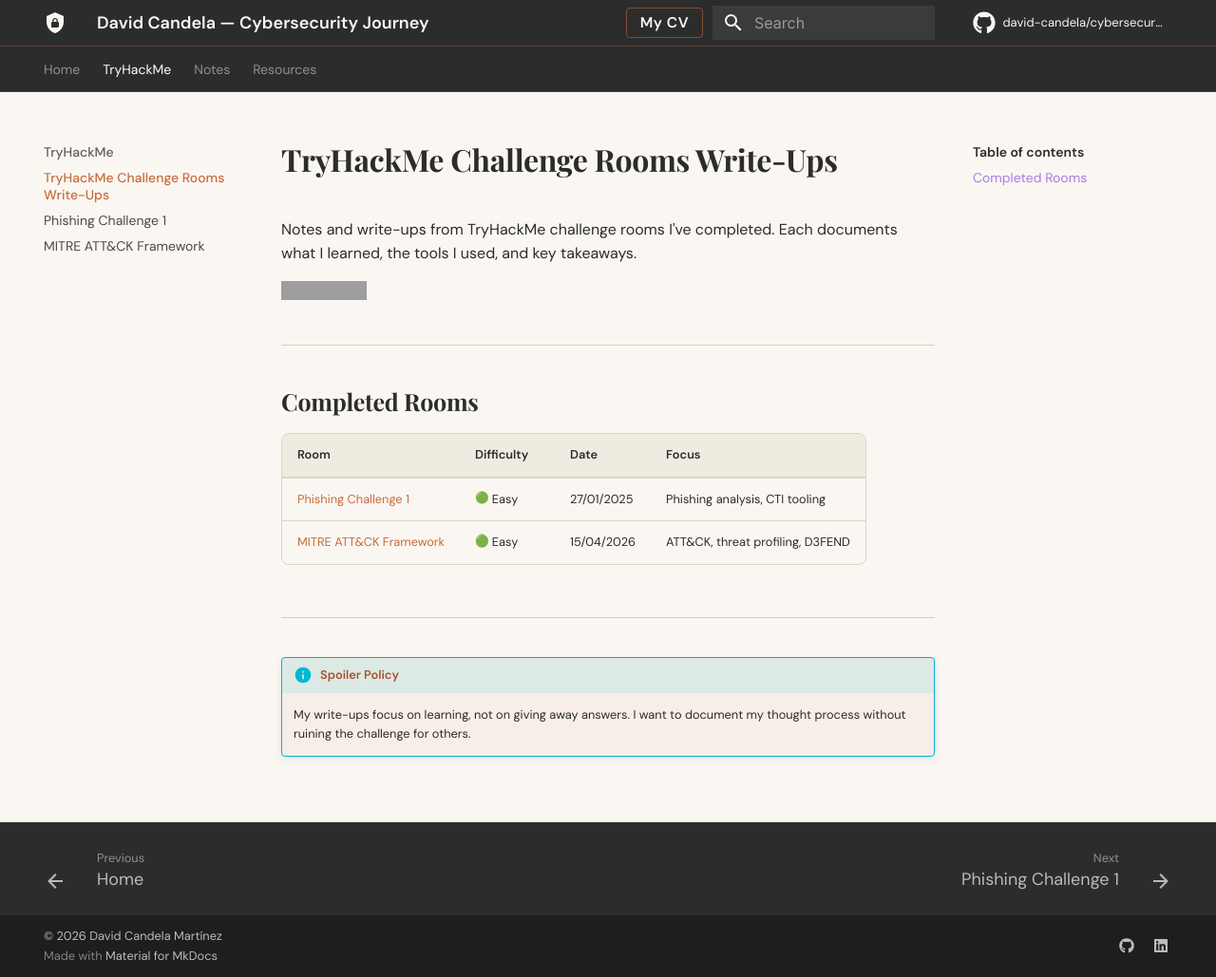
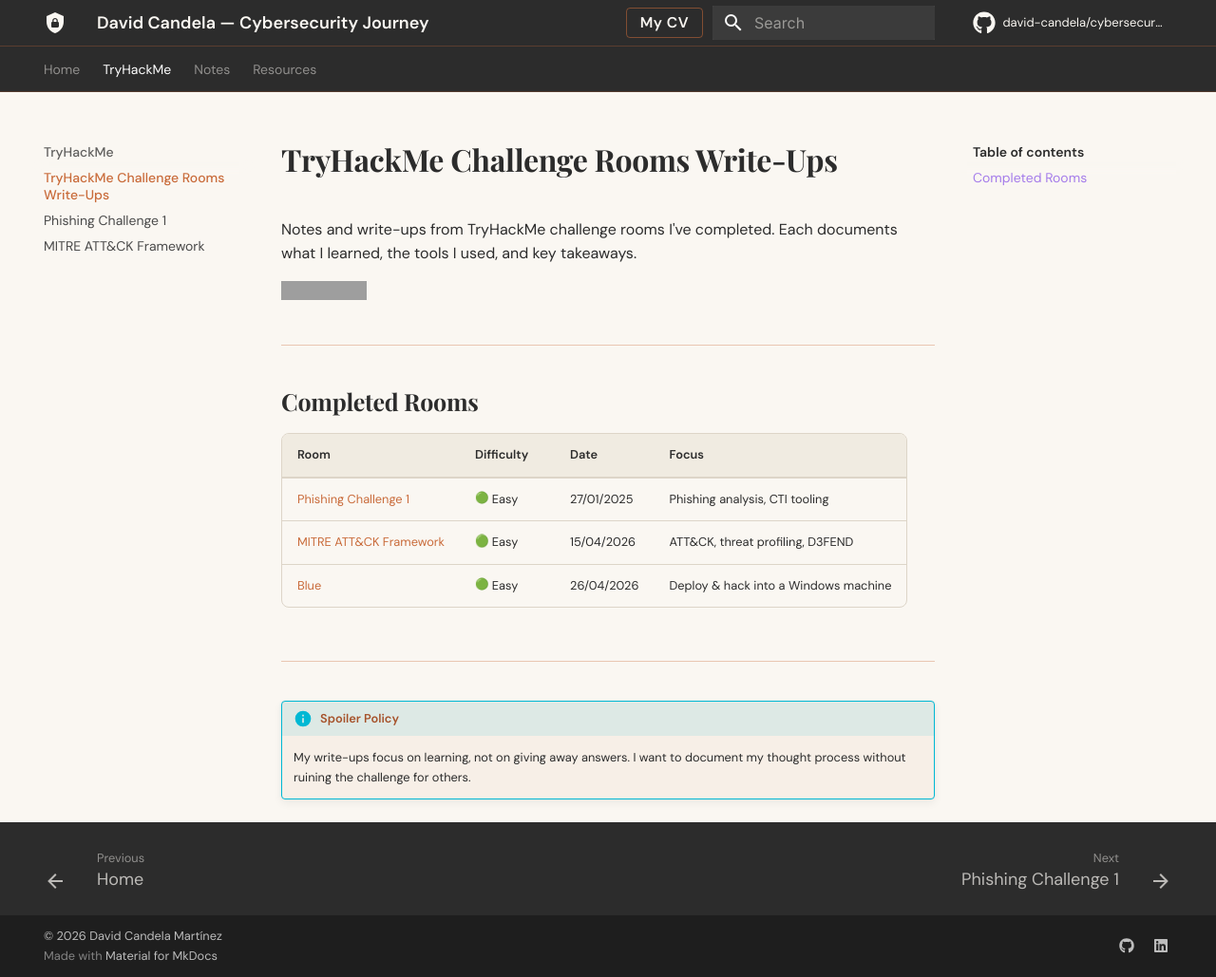
Before and after one commit to david-candela/cybersecurity_journey, an MkDocs documentation site: the page built from docs/tryhackme/index.md, in a window 1280 px wide and 1029 px high. Shown: the whole window at 95% size. Built offline with MkDocs 1.6.1 and Material for MkDocs 9.7.7, drawn with Linux system fonts in a browser that asks for light colours; emoji names are drawn with the system emoji font; some web fonts are replaced; comment, search, counter and statistics services are not loaded; grey boxes are pictures that could not be loaded.

Commit message:
Update index.md

```diff
--- a/docs/tryhackme/index.md
+++ b/docs/tryhackme/index.md
@@ -12,6 +12,8 @@
 |---|---|---|---|
 | [Phishing Challenge 1](phishing-challenge-1.md) | :green_circle: Easy | 27/01/2025 | Phishing analysis, CTI tooling |
 | [MITRE ATT&CK Framework](MITRE.md) | :green_circle: Easy | 15/04/2026 | ATT&CK, threat profiling, D3FEND |
+| [Blue](blue.md) | :green_circle: Easy | 26/04/2026 | Deploy & hack into a Windows machine |
+
 
 ---
 
```
